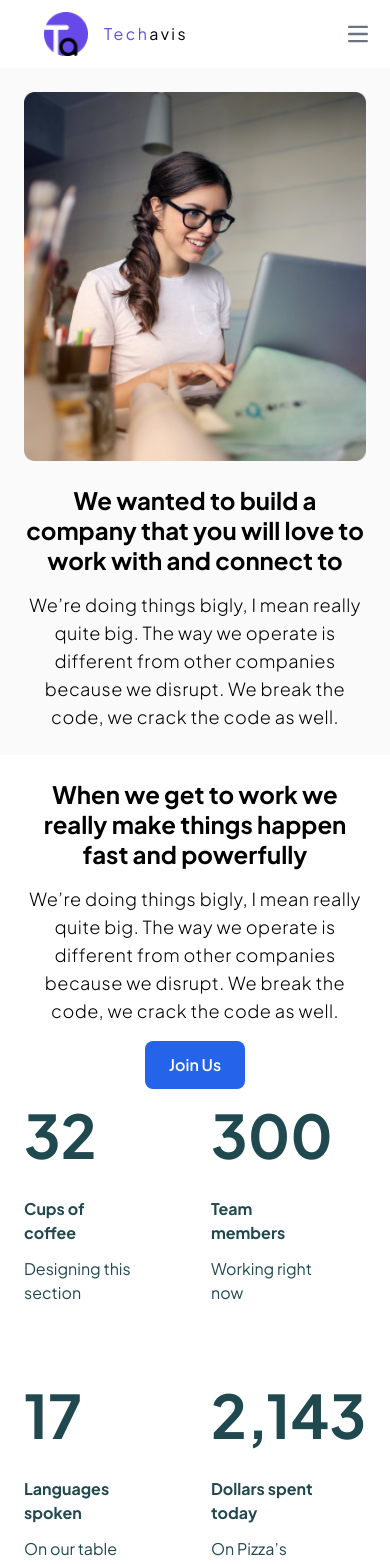
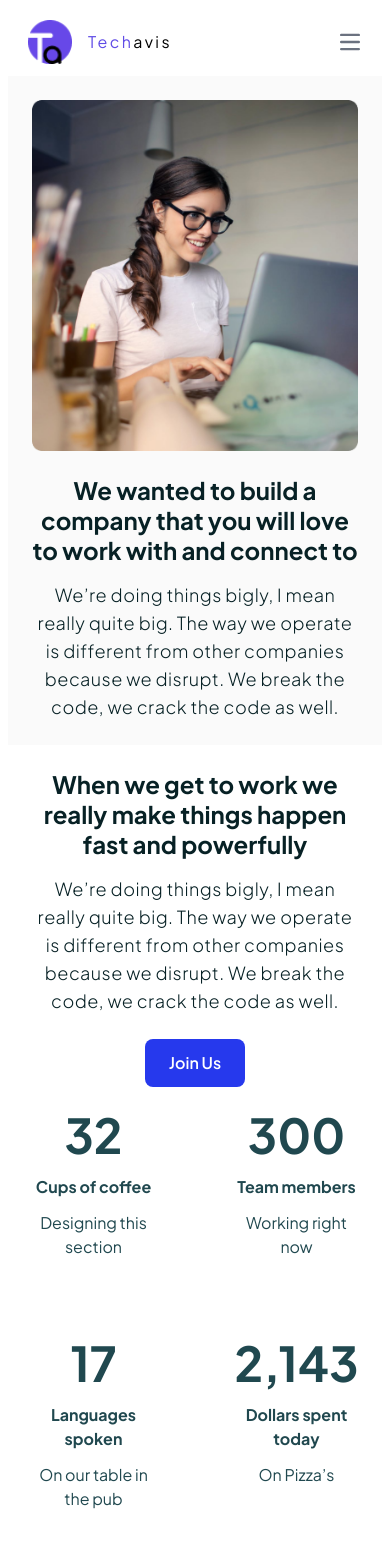
Before and after one commit to Kratagya-Webkorps/TechAvis, a React (Vite) app: page /about in a window 390 px wide. Shown: the top 1564 px of the page. Built offline with nearby package versions, Linux system fonts and the light colour scheme.

Commit message:
UI fixes

```diff
--- a/src/App.tsx
+++ b/src/App.tsx
@@ -11,7 +11,7 @@ import Contact from "./components/shared/Contact";
 function App() {
   return (
     <>
-      <div className="overflow-x-hidden">
+      <div className="p-2 md:p-0 overflow-x-hidden">
         <Header />
         <Routes>
           <Route path="/" element={<Home />} />
--- a/src/assets/index.ts
+++ b/src/assets/index.ts
@@ -8,6 +8,8 @@ import ellipse6 from "./Ellipse 6.png";
 import ellipse7 from "./Ellipse 7.png";
 import ellipse8 from "./Ellipse 8.png";
 import ellipse9 from "./Ellipse 9.png";
+import ellipse10 from "./Ellipse 10.png";
+import ellipse11 from "./Ellipse 11.png";
 import dot_Ornament from "./Dot Ornament.png";
 import airbnb from "./Airbnb Logo.png";
 import amazon from "./Amazon Logo.png";
@@ -60,6 +62,8 @@ export {
   ellipse7,
   ellipse8,
   ellipse9,
+  ellipse10,
+  ellipse11,
   dot_Ornament,
   airbnb,
   amazon,
--- a/src/components/shared/About.tsx
+++ b/src/components/shared/About.tsx
@@ -23,7 +23,7 @@ const About: React.FC = () => {
   };
   return (
     <div>
-      <div>
+      <div className="text-about_heading">
         <div className="flex flex-col-reverse xl:flex-row justify-around items-center xl:items-start xl:space-x-8 bg-[#FAFAFA] p-6 pt-0 xl:p-12">
           {/* Left Text Section */}
           <div className="mt-6 text-center xl:text-left xl:p-8 xl:pb-0 xl:pl-0 xl:w-1/2">
@@ -31,7 +31,7 @@ const About: React.FC = () => {
               We wanted to build a company that you will love to work with and
               connect to
             </p>
-            <p className="flex justify-center text-lg xl:text-lg xl:pt-[2vw] xl:pr-12 tracking-wide font-light ">
+            <p className="flex justify-center  text-lg xl:text-lg xl:pt-[2vw] xl:pr-12 tracking-wide font-light ">
               We’re doing things bigly, I mean really quite big. The way we
               operate is different from other companies because we disrupt. We
               break the code, we crack the code as well.
@@ -43,7 +43,7 @@ const About: React.FC = () => {
             <img src={Img1} alt="" />
           </div>
         </div>
-        <div className="flex flex-col xl:flex-row justify-around items-center xl:items-start p-6 xl:p-12 xl:pt-24 ">
+        <div className="flex flex-col xl:flex-row justify-around items-center xl:items-start p-6 xl:p-16 xl:pt-24 ">
           {/* Left Text Section */}
           <div className="text-center xl:text-left xl:pb-0 w-full xl:w-1/2 flex flex-col justify-between">
             {/* Start of Text Content */}
@@ -61,10 +61,10 @@ const About: React.FC = () => {
             </div>
 
             {/* End of Content with Button */}
-            <div className="xl:mt-16 my-4">
+            <div className="xl:mt-16 my-6">
               <Link to="/contact">
                 {" "}
-                <button className="bg-blue-600 text-white px-6 py-3 rounded-lg font-semibold hover:bg-blue-500">
+                <button className="bg-primary text-white px-6 py-3 rounded-lg font-semibold hover:bg-blue-700">
                   Join Us
                 </button>
               </Link>
@@ -72,35 +72,35 @@ const About: React.FC = () => {
           </div>
 
           {/* Right Image Section */}
-          <div className="grid grid-cols-2 gap-20 text-gray-200  pr-12">
-            <div className="flex flex-col gap-8">
-              <p className="text-6xl font-bold text-about_num">32</p>
-              <div className="flex flex-col gap-3">
+          <div className="grid grid-cols-2 gap-20 text-gray-200 xl:pr-12">
+            <div className="flex flex-col items-center xl:items-start  gap-4">
+              <p className="text-5xl md:text-6xl font-bold text-about_num">32</p>
+              <div className="flex flex-col items-center text-center xl:items-start xl:text-start  gap-3">
                 <p className="text-about_num font-bold">Cups of coffee</p>
                 <p className="text-about_num font-normal">
                   Designing this section
                 </p>
               </div>
             </div>
-            <div className="flex flex-col gap-8">
-              <p className="text-6xl font-bold text-about_num">300</p>
-              <div className="flex flex-col gap-3">
+            <div className="flex flex-col items-center xl:items-start  gap-4">
+              <p className="text-5xl md:text-6xl font-bold text-about_num">300</p>
+              <div className="flex flex-col items-center text-center xl:items-start xl:text-start  gap-3">
                 <p className="text-about_num font-bold">Team members</p>
                 <p className="text-about_num font-normal">Working right now</p>
               </div>
             </div>
-            <div className="flex flex-col gap-8">
-              <p className="text-6xl font-bold text-about_num">17</p>
-              <div className="flex flex-col gap-3">
+            <div className="flex flex-col items-center xl:items-start  gap-4">
+              <p className="text-5xl md:text-6xl font-bold text-about_num">17</p>
+              <div className="flex flex-col items-center text-center xl:items-start xl:text-start  gap-3">
                 <p className="text-about_num font-bold">Languages spoken</p>
                 <p className="text-about_num font-normal">
                   On our table in the pub
                 </p>
               </div>
             </div>
-            <div className="flex flex-col gap-8">
-              <p className="text-6xl font-bold text-about_num">2,143</p>
-              <div className="flex flex-col gap-3">
+            <div className="flex flex-col items-center xl:items-start  gap-4">
+              <p className="text-5xl md:text-6xl font-bold text-about_num">2,143</p>
+              <div className="flex flex-col items-center text-center xl:items-start xl:text-start  gap-3">
                 <p className="text-about_num font-bold">Dollars spent today</p>
                 <p className="text-about_num font-normal">On Pizza’s</p>
               </div>
@@ -109,7 +109,7 @@ const About: React.FC = () => {
         </div>
         <div className="flex flex-col xl:flex-row justify-around items-center xl:items-start  p-6 xl:p-12 xl:pt-24 ">
           {/* Left Text Section */}
-          <div className="text-center xl:text-left xl:pb-0 xl:px-24 w-full xl:w-1/2 flex flex-col justify-between">
+          <div className="text-center xl:text-left xl:pb-0 xl:px-16 w-full xl:w-1/2 flex flex-col justify-between">
             {/* Start of Text Content */}
             <div className="flex flex-col space-y-4">
               <p className="text-xl  xl:text-lg xl:pr-12  tracking-wide font-bold text-[#20484F]">
@@ -178,9 +178,9 @@ const About: React.FC = () => {
                 />
                 <p className="text-2xl xl:text-[50px] font-bold leading-tight text-center">
                   Imagine the best product you’ve{" "}
-                  <br className="hidden xl:block" />
+                  <br className="hidden md:block" />
                   used, times it by ten, and you’ll{" "}
-                  <br className="hidden xl:block" /> have something similar
+                  <br className="hidden md:block" /> have something similar
                 </p>
               </div>
               <div className="flex justify-center gap-5 items-center">
@@ -203,8 +203,10 @@ const About: React.FC = () => {
                 />
                 <p className="text-2xl xl:text-[50px] font-bold leading-tight text-center">
                   Think of brilliance, but brighter, sharper,{" "}
-                  <br className="hidden xl:block" />
-                  and endlessly more impactful—that’s what we aim for.
+                  <br className="hidden md:block" />
+                  and endlessly more impactful—that’s{" "}
+                  <br className="hidden md:block" />
+                  what we aim for.
                 </p>
               </div>
               <div className="flex justify-center gap-5 items-center">
@@ -219,12 +221,12 @@ const About: React.FC = () => {
             </div>
           </Slider>
         </div>
-        <div className="flex flex-col justify-center items-center p-4 xl:p-12 xl:pt-24">
+        <div className="flex flex-col justify-center items-center p-4 xl:p-12">
           <div>
-            <p className="text-custom_blue font-medium text-2xl xl:text-[59px] text-center">
+            <p className="text-custom_blue font-normal text-2xl xl:text-[59px] text-center">
               Get matched to your dream opportunity
             </p>
-            <p className="text-[#94A2B3] font-normal text-center mt-6 ">
+            <p className="text-[#94A2B3] font-normal text-center mt-[26px] ">
               Save time and Focus your energy in getting one step closer to your
               next best
               <br className="hidden xl:block" />
@@ -232,7 +234,7 @@ const About: React.FC = () => {
             </p>
             <div className="flex justify-center mt-6">
               <Link to="/career">
-                <button className="bg-blue-600 text-white px-6 py-3 rounded-lg font-semibold hover:bg-blue-500">
+                <button className="bg-primary text-white px-6 py-3 rounded-lg font-semibold hover:bg-blue-700">
                   APPLY AS A TALENT
                 </button>
               </Link>
--- a/src/components/shared/Career.tsx
+++ b/src/components/shared/Career.tsx
@@ -46,7 +46,7 @@ const Career: React.FC = () => {
       <div>
         <div>
           <div className="flex justify-end xl:ml-[195px] xl:mr-[160px] text-center pt-16 px-4 mb-12">
-            <button className=" absolute left-[60%] cursor-default  bg-primary text-white px-3 py-2 xl:px-12 xl:py-3 rounded-full rounded-bl-lg font-semibold hover:bg-primary shadow-2xl ">
+            <button className=" absolute left-[60%] cursor-default  bg-[#5C25F9] text-white px-3 py-2 xl:px-12 xl:py-3 rounded-full rounded-bl-lg font-semibold shadow-2xl ">
               We are hiring
             </button>
           </div>
@@ -84,7 +84,7 @@ const Career: React.FC = () => {
             </p>
           </div>
         </div>
-        <div className="xl:mx-[120px] xl:mt-24 ">
+        <div className="xl:mx-[90px] xl:mt-24 ">
           <Services_wellness />
         </div>
         <div className="xl:mx-[120px] xl:mt-24">
@@ -115,7 +115,7 @@ const Career: React.FC = () => {
             </Slider>
           </div>
         </div>
-        <div className="xl:mx-[120px] xl:mt-24" id="roles">
+        <div className=" xl:px-[70px] xl:mt-24" id="roles">
           <Career_roles />
         </div>
       </div>
--- a/src/components/shared/Career_roles.tsx
+++ b/src/components/shared/Career_roles.tsx
@@ -22,7 +22,7 @@ const Career_roles:React.FC = () => {
         <p className="font-medium text-[44px]">Open Roles</p>
       </div>
       <div className="flex items-center justify-center ">
-        <table className="w-full bg-white border-collapse border-spacing-y-[49px] xl:mr-24">
+        <table className="w-full bg-white border-collapse border-spacing-y-[49px] xl:mx-32">
           <thead className="border-b">
             <tr>
               <th className="font-normal text-xl py-3 px-4">Team</th>
--- a/src/components/shared/Header.tsx
+++ b/src/components/shared/Header.tsx
@@ -13,7 +13,7 @@ const Header: React.FC = () => {
   return (
     <header className="contents w-full xl:pt-5 xl:pb-5 z-20">
       <div className="mx-auto flex justify-between items-center p-3">
-        <div className="flex items-center gap-3 xl:ml-[98px] ml-8">
+        <div className="flex items-center gap-3 xl:ml-[98px] md:ml-4 ml-2">
         <Link to="/" className=" flex justify-center items-center gap-4">
 
           <img src={logo} alt="Techavis Logo" className="h-11" />
@@ -60,7 +60,7 @@ const Header: React.FC = () => {
 
         {/* Desktop Menu */}
         <div className="items-center hidden xl:flex ">
-          <div className="w-[47.7vw] flex justify-evenly ">
+          <div className=" w-[47.7vw] 2xl:w-[48.7vw] flex justify-evenly ">
             <Link to="/" className="text-black font-medium text-base hover:text-blue-600">Home</Link>
             <Link to="/about" className="text-black font-medium text-base hover:text-blue-600">About</Link>
             <Link to="/services" className="text-black font-medium text-base hover:text-blue-600">Services</Link>
--- a/src/components/shared/Home.tsx
+++ b/src/components/shared/Home.tsx
@@ -287,7 +287,7 @@ const Home: React.FC = () => {
                 />
                 <button
                   type="submit"
-                  className="absolute right-2 top-1/2 transform -translate-y-1/2 px-6 py-3 bg-primary text-white font-semibold rounded-full"
+                  className="absolute right-2 top-1/2 transform -translate-y-1/2 md:px-6 px-3 py-3 bg-primary text-white font-semibold rounded-full"
                 >
                   Contact Now
                 </button>
```
Also changed, not shown: src/components/shared/Contact.tsx (+6 -6 lines), src/components/shared/Services.tsx (+18 -12 lines), src/assets/Ellipse 10.png (added), src/assets/Ellipse 11.png (added), 5 other files (tests, documents, lock files or other folders).
